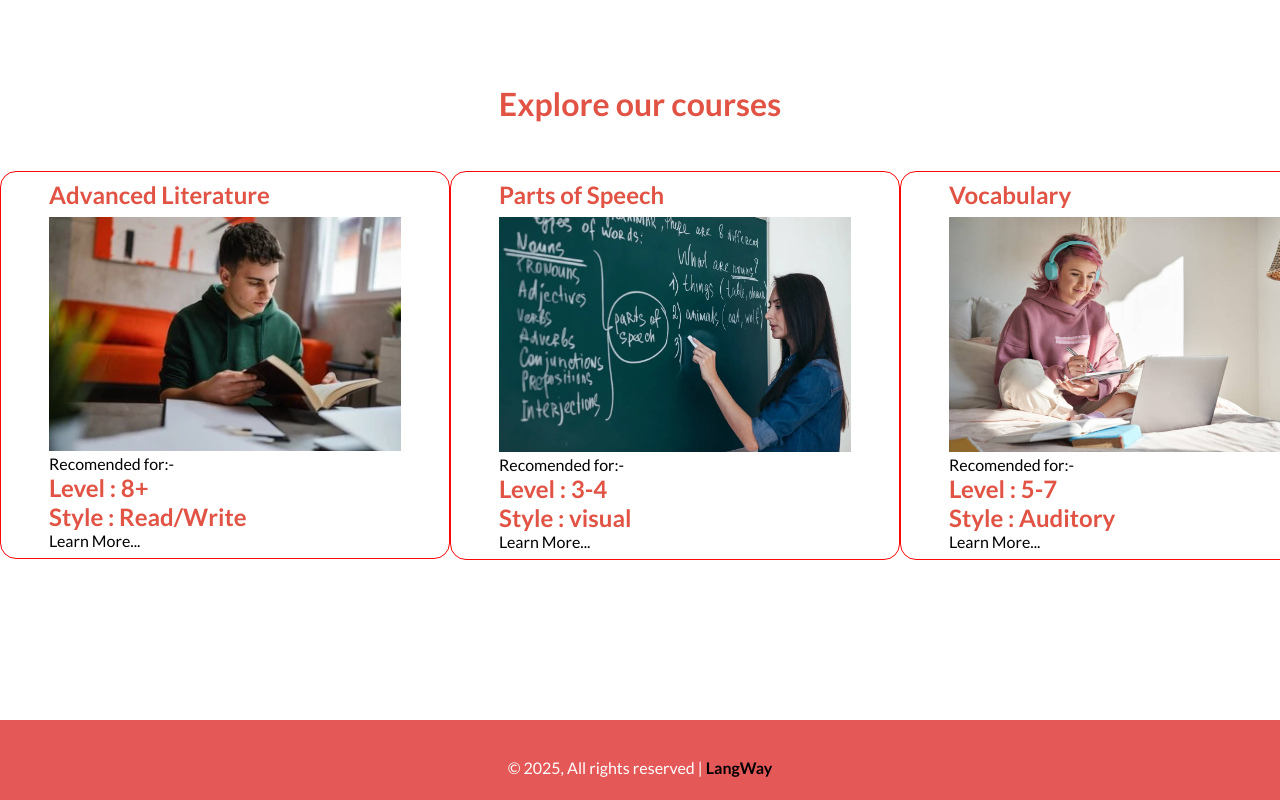
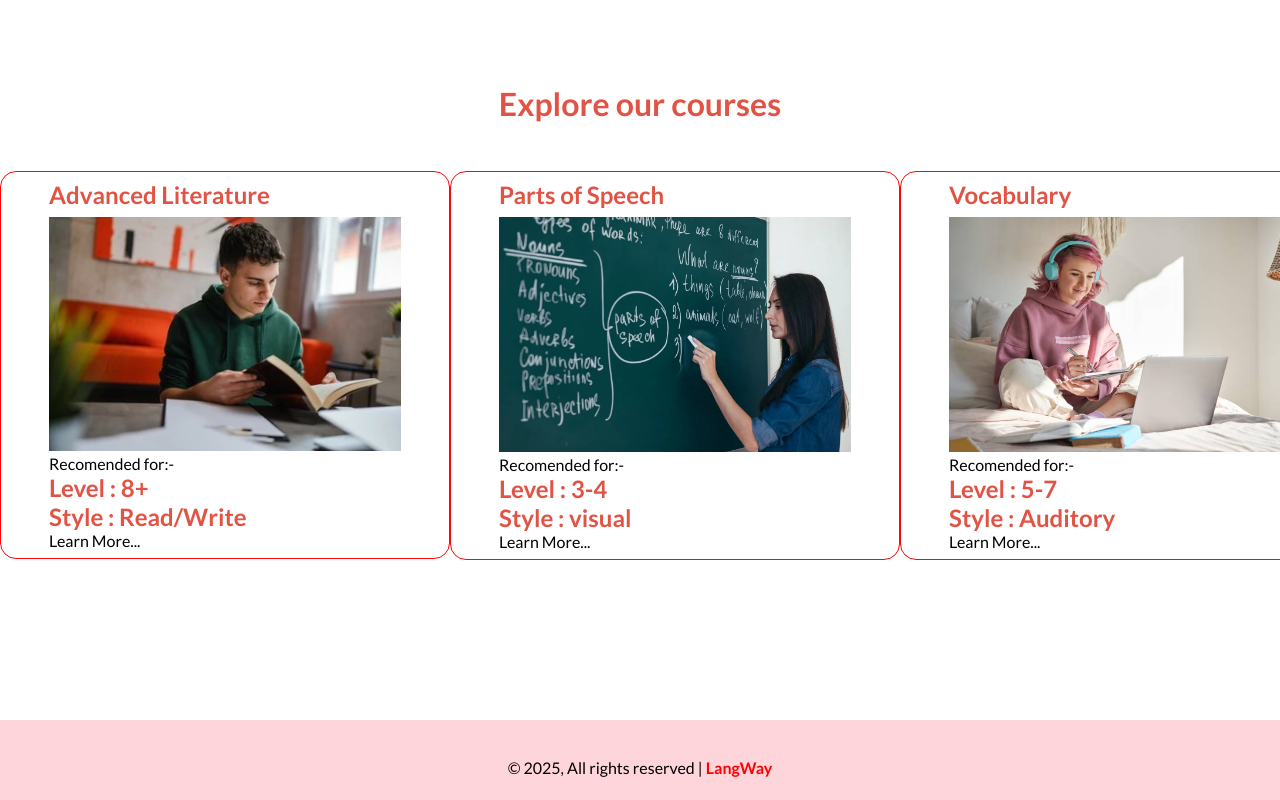
Before and after one commit to NipunShrivats/langway, a React (Vite) app: page / in a window 1280 px wide. Shown: the part 2125-2925 px from the top of the page. Built offline with nearby package versions, Linux system fonts and the light colour scheme.

Commit message:
updates on 4-3-25, change no. 11

```diff
--- a/src/Components/Footer/Footer.css
+++ b/src/Components/Footer/Footer.css
@@ -1,7 +1,8 @@
 .footer {
     margin-top: 10rem;
     height: 5rem;
-    background-color: rgb(228, 88, 88);
+    /* background-color: rgb(228, 88, 88); */
+    background-color: rgb(255, 213, 220);
     display: flex;
     flex-direction: column;
     align-items: center;
@@ -17,11 +18,11 @@
 }
 
 .footer .copyright {
-    color: white;
+    /* color: white; */
     margin-top: 1rem;
 }
 
 .footer .copyright span {
-    color: black;
+    color: red;
     font-weight: bold;
 }
```
